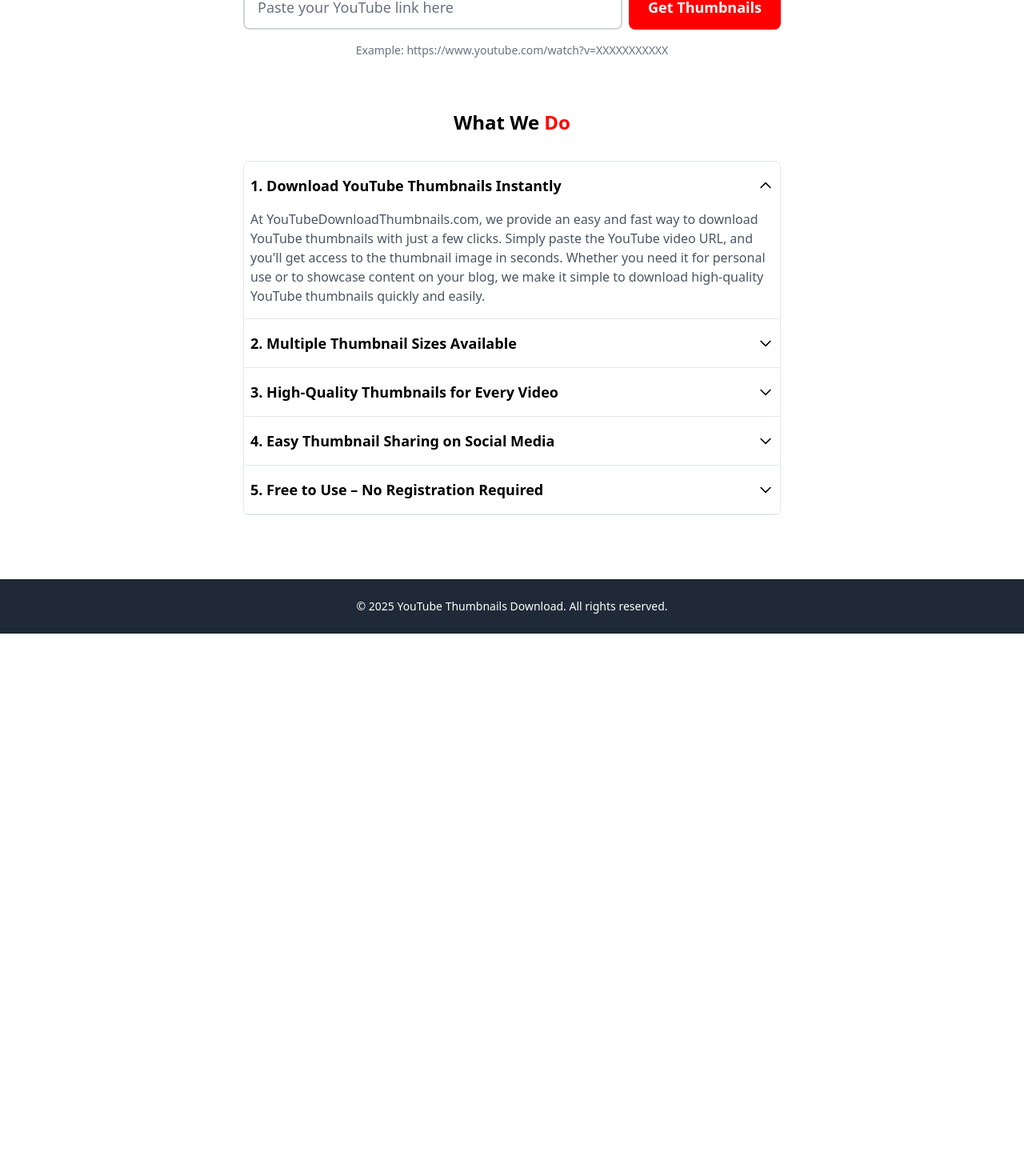
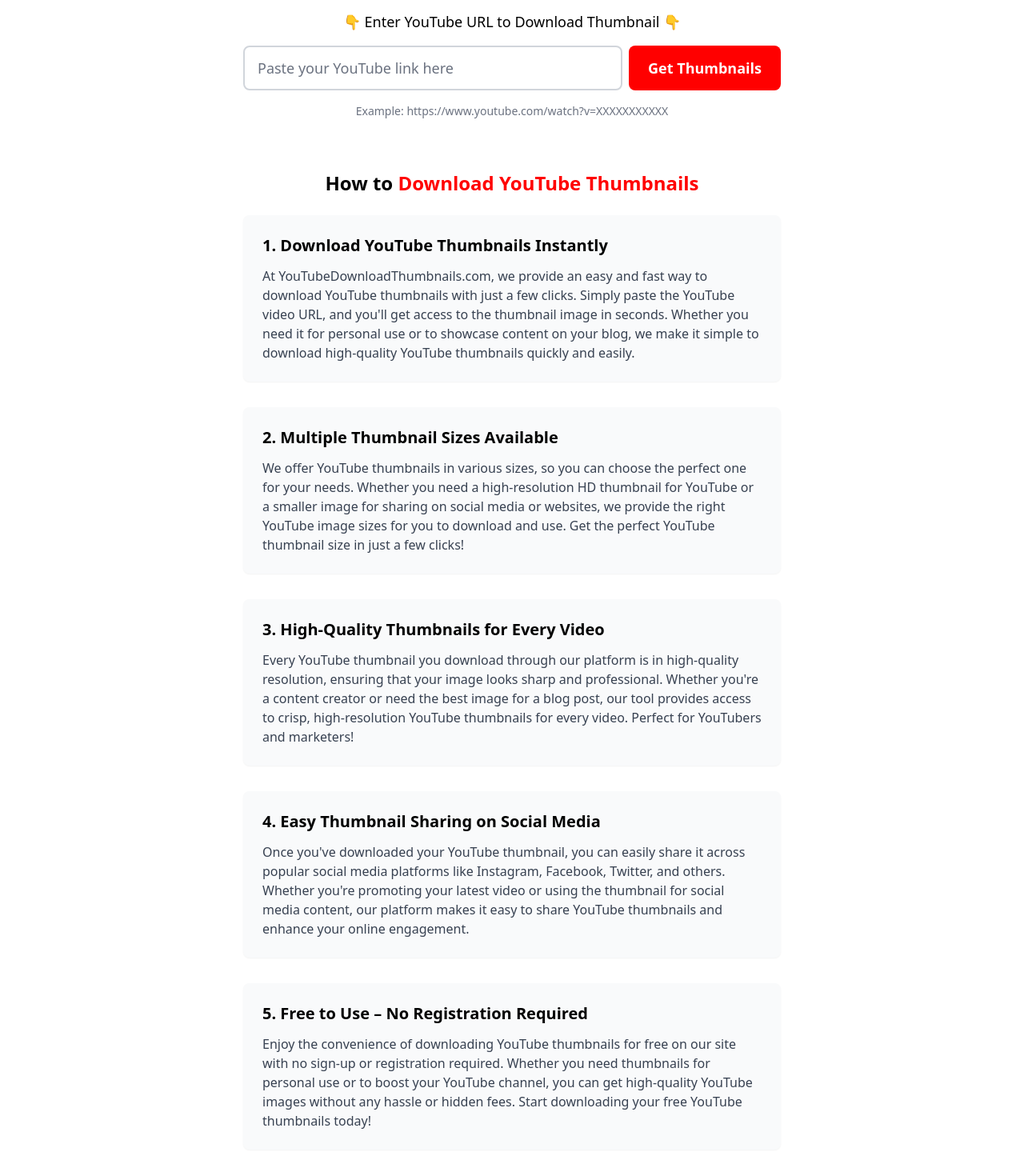
Before and after one commit to Mamdouhreda/YouTubeThumbnails, a Next.js app: page / in a window 1280 px wide. Shown: the part 367-1837 px from the top of the page at 80% size. Before the commit the page ends 1159 px from the top, so only its background shows below. Built offline with nearby package versions, Linux system fonts and the light colour scheme.

Commit message:
Improve SEO and mobile compatibility: Add auto-updating date, enhance meta descriptions, and fix mobile title display

```diff
--- a/src/app/layout.js
+++ b/src/app/layout.js
@@ -4,17 +4,20 @@
 import GoogleAnalytics from "./GoogleAnalytics";
 import Script from "next/script";
 
+// Get current date in ISO format for SEO
+const currentDate = new Date().toISOString().split("T")[0];
+
 export const metadata = {
   title: "Download YouTube Thumbnail | Free YouTube Thumbnail Downloader",
   description:
-    "Download YouTube thumbnail images in HD quality (1280x720). Easy to use - just paste the video URL to download YouTube thumbnails in multiple sizes. 100% Free!",
+    "Download YouTube thumbnails in HD (1280x720) & multiple sizes with our free downloader tool. Instantly save high-quality YouTube video thumbnails with no registration. Perfect for content creators, marketers & social media.",
   keywords:
     "download youtube thumbnail, youtube thumbnail download, save youtube thumbnail, youtube thumbnail grabber, download youtube video thumbnail, youtube thumbnail extractor",
   metadataBase: new URL("https://youtubedownloadthumbnails.com"),
   openGraph: {
     title: "Download YouTube Thumbnail - Get HD Thumbnails Free",
     description:
-      "Download any YouTube video thumbnail in HD quality. Get YouTube thumbnails in multiple sizes (1280x720, 480x360). No signup, instant download.",
+      "Download YouTube thumbnails in HD (1280x720) & multiple sizes instantly. Our free downloader saves high-quality thumbnails from any video with no registration required. Ideal for creators & social media.",
     url: "https://youtubedownloadthumbnails.com",
     siteName: "Download YouTube Thumbnail",
     locale: "en_US",
@@ -24,7 +27,7 @@
     card: "summary_large_image",
     title: "Download YouTube Thumbnail - HD Quality Thumbnail Downloader",
     description:
-      "Download YouTube thumbnails instantly. Get high-quality video thumbnails from any YouTube video URL. Free tool, no registration needed.",
+      "Save YouTube thumbnails in HD quality instantly. Our free downloader tool provides multiple sizes (1280x720, 480x360) with no signup. Perfect for content creators & marketers.",
   },
   robots: {
     index: true,
@@ -43,14 +46,38 @@
 };
 
 export default function RootLayout({ children }) {
+  // Generate the structured data with the current date
+  const structuredData = {
+    "@context": "https://schema.org",
+    "@type": "WebApplication",
+    name: "YouTube Thumbnail Downloader",
+    description: "Free tool to download YouTube thumbnails in HD quality",
+    url: "https://youtubedownloadthumbnails.com",
+    applicationCategory: "UtilityApplication",
+    operatingSystem: "Any",
+    offers: {
+      "@type": "Offer",
+      price: "0",
+      priceCurrency: "USD",
+    },
+    dateModified: currentDate,
+  };
+
   return (
     <html lang="en">
       <head>
         <GoogleAnalytics />
-        <Script
+        {/* Ahrefs Analytics */}
+        <script
           src="https://analytics.ahrefs.com/analytics.js"
           data-key="Io6uTCdbv+LziOX9EGujMA"
-          strategy="afterInteractive"
+          async
+        />
+        {/* Auto-updating SEO date structured data */}
+        <Script
+          id="structured-date-data"
+          type="application/ld+json"
+          dangerouslySetInnerHTML={{ __html: JSON.stringify(structuredData) }}
         />
       </head>
       <body className="min-h-screen flex flex-col">
--- a/src/app/page.js
+++ b/src/app/page.js
@@ -220,10 +220,13 @@
       />
 
       <article className="max-w-2xl mx-auto">
-        <h1 className="text-2xl sm:text-3xl md:text-4xl font-bold text-center mb-4 leading-tight">
-          Download <span className="text-[#FF0000]">YouTube</span> Thumbnail -
-          Free HD Quality Images
+        <h1 className="text-3xl sm:text-4xl md:text-5xl font-bold text-center mb-4 leading-tight">
+          <span className="text-[#FF0000]">YouTube</span> Thumbnail Downloader
         </h1>
+
+        <h2 className="text-xl sm:text-2xl md:text-3xl font-semibold text-center mb-6">
+          ▷ Save YT Video Thumbnails in HD Quality
+        </h2>
 
         <p className="text-sm sm:text-base text-center text-gray-600 mb-8 max-w-xl mx-auto">
           Download YouTube thumbnails in HD quality (1280x720). Get
@@ -273,9 +276,9 @@
 
         {thumbnails.length > 0 && (
           <section className="mt-8">
-            <h2 className="text-xl font-semibold mb-4 text-[#FF0000]">
+            <h3 className="text-xl font-semibold mb-4 text-[#FF0000]">
               Available Thumbnail Sizes
-            </h2>
+            </h3>
             <div className="mb-8">
               <div className="relative aspect-video">
                 <img
@@ -335,11 +338,83 @@
           </section>
         )}
 
-        <section className="mt-16 mb-12">
-          <h2 className="text-2xl font-bold text-center mb-8">
-            What We <span className="text-[#FF0000]">Do</span>
+        <section className="mt-16 mb-8">
+          <h2 className="text-2xl font-bold text-center mb-6">
+            How to{" "}
+            <span className="text-[#FF0000]">Download YouTube Thumbnails</span>
           </h2>
-          <Accordion items={accordionItems} />
+          <div className="space-y-8">
+            <div className="bg-gray-50 p-6 rounded-lg shadow-sm">
+              <h3 className="text-xl font-semibold mb-3">
+                1. Download YouTube Thumbnails Instantly
+              </h3>
+              <p className="text-gray-700">
+                At YouTubeDownloadThumbnails.com, we provide an easy and fast
+                way to download YouTube thumbnails with just a few clicks.
+                Simply paste the YouTube video URL, and you&apos;ll get access
+                to the thumbnail image in seconds. Whether you need it for
+                personal use or to showcase content on your blog, we make it
+                simple to download high-quality YouTube thumbnails quickly and
+                easily.
+              </p>
+            </div>
+
+            <div className="bg-gray-50 p-6 rounded-lg shadow-sm">
+              <h3 className="text-xl font-semibold mb-3">
+                2. Multiple Thumbnail Sizes Available
+              </h3>
+              <p className="text-gray-700">
+                We offer YouTube thumbnails in various sizes, so you can choose
+                the perfect one for your needs. Whether you need a
+                high-resolution HD thumbnail for YouTube or a smaller image for
+                sharing on social media or websites, we provide the right
+                YouTube image sizes for you to download and use. Get the perfect
+                YouTube thumbnail size in just a few clicks!
+              </p>
+            </div>
+
+            <div className="bg-gray-50 p-6 rounded-lg shadow-sm">
+              <h3 className="text-xl font-semibold mb-3">
+                3. High-Quality Thumbnails for Every Video
+              </h3>
+              <p className="text-gray-700">
+                Every YouTube thumbnail you download through our platform is in
+                high-quality resolution, ensuring that your image looks sharp
+                and professional. Whether you&apos;re a content creator or need
+                the best image for a blog post, our tool provides access to
+                crisp, high-resolution YouTube thumbnails for every video.
+                Perfect for YouTubers and marketers!
+              </p>
+            </div>
+
+            <div className="bg-gray-50 p-6 rounded-lg shadow-sm">
+              <h3 className="text-xl font-semibold mb-3">
+                4. Easy Thumbnail Sharing on Social Media
+              </h3>
+              <p className="text-gray-700">
+                Once you&apos;ve downloaded your YouTube thumbnail, you can
+                easily share it across popular social media platforms like
+                Instagram, Facebook, Twitter, and others. Whether you&apos;re
+                promoting your latest video or using the thumbnail for social
+                media content, our platform makes it easy to share YouTube
+                thumbnails and enhance your online engagement.
+              </p>
+            </div>
+
+            <div className="bg-gray-50 p-6 rounded-lg shadow-sm">
+              <h3 className="text-xl font-semibold mb-3">
+                5. Free to Use – No Registration Required
+              </h3>
+              <p className="text-gray-700">
+                Enjoy the convenience of downloading YouTube thumbnails for free
+                on our site with no sign-up or registration required. Whether
+                you need thumbnails for personal use or to boost your YouTube
+                channel, you can get high-quality YouTube images without any
+                hassle or hidden fees. Start downloading your free YouTube
+                thumbnails today!
+              </p>
+            </div>
+          </div>
         </section>
       </article>
     </>
--- a/src/app/privacy/page.js
+++ b/src/app/privacy/page.js
@@ -19,7 +19,7 @@
   return (
     <div className="max-w-4xl mx-auto px-4 py-8">
       <h1 className="text-3xl font-bold  mb-8 text-[#FF0000]">
-        Privacy Policy for YouTubeDownloadThumbnails.com
+        Privacy Policy
       </h1>
 
       <div className="prose prose-lg max-w-none">
```
